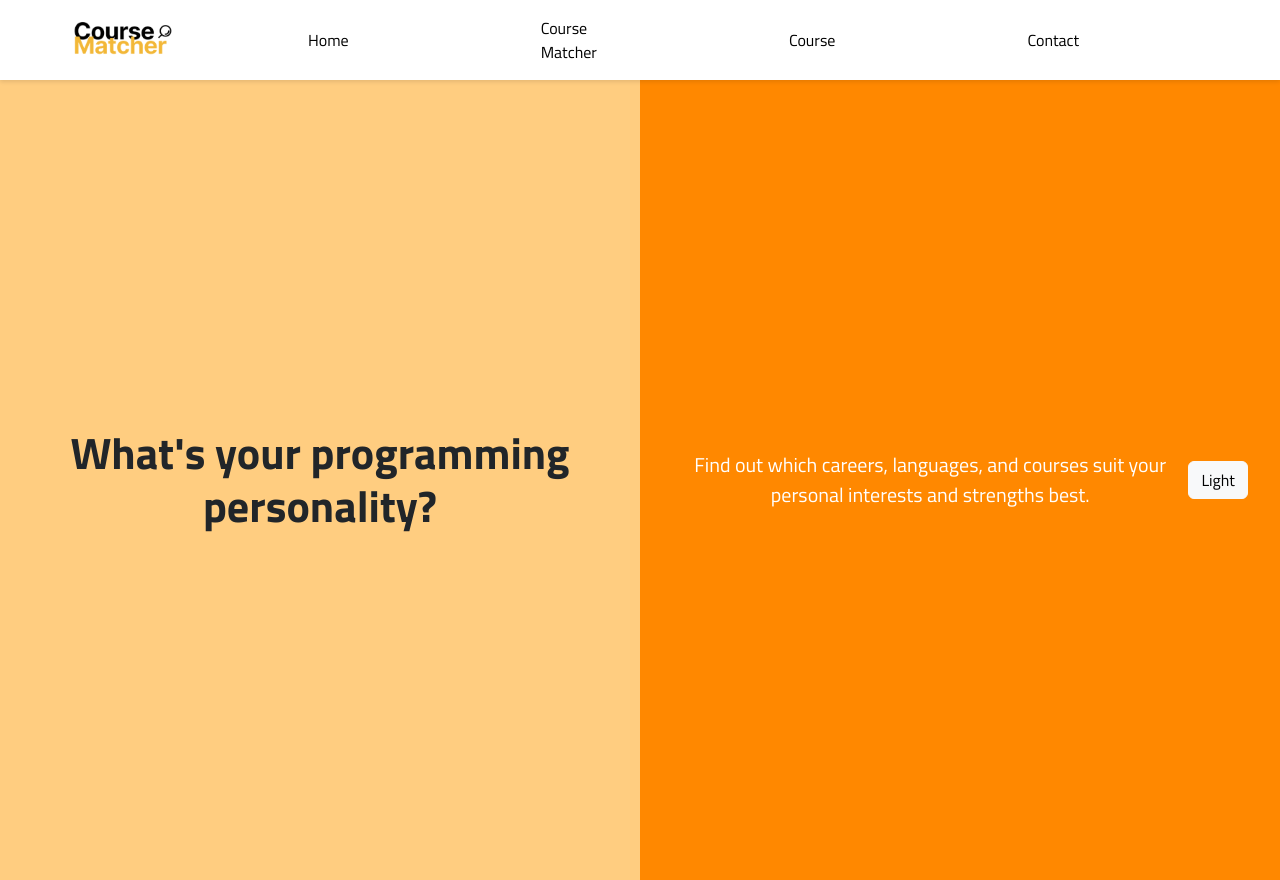
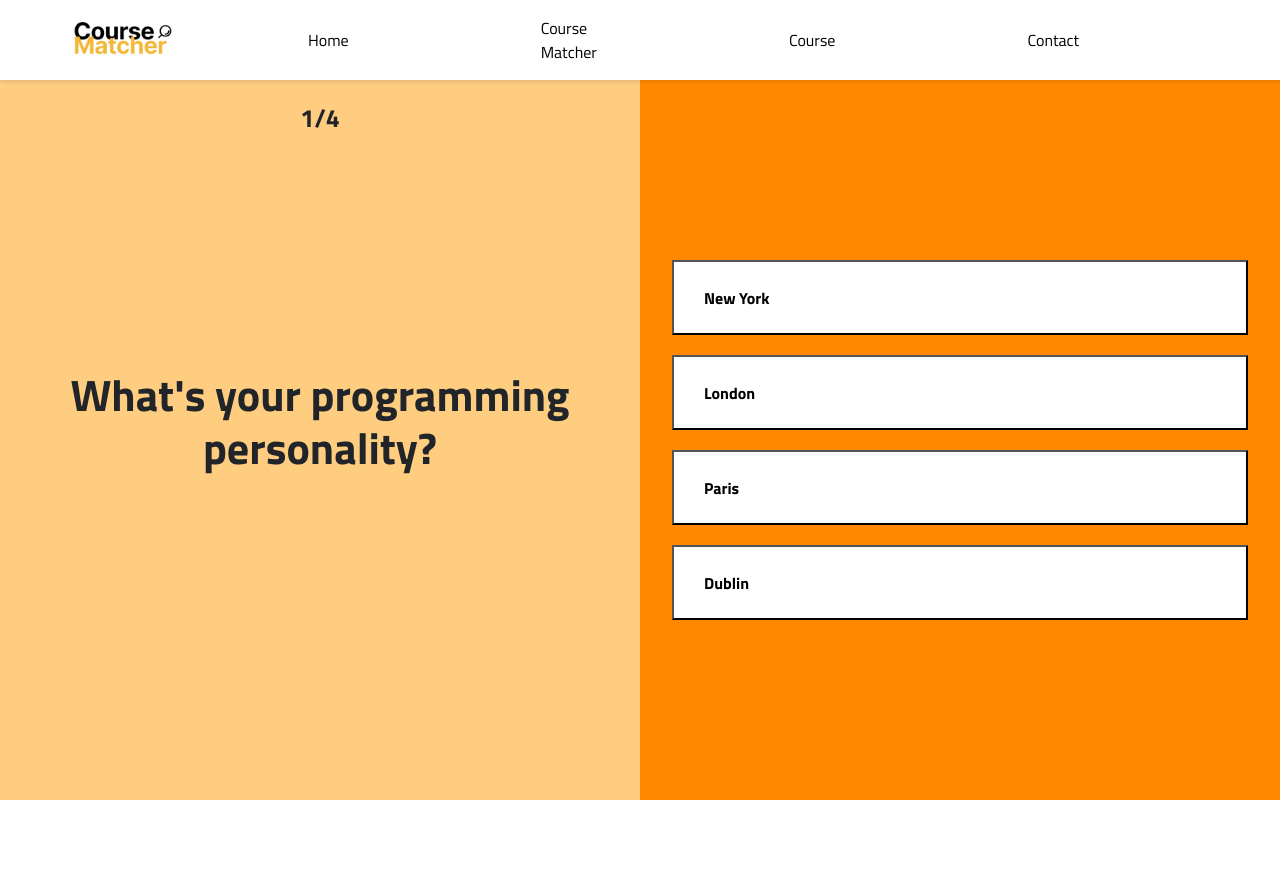
Before and after one commit to ClaytonLesmana/CourseRecommendationSystem, a React (Vite) app: page /CourseMatcher in a window 1280 px wide. After the commit the page ends 800 px from the top, so only its background shows below. Built offline with nearby package versions, Linux system fonts and the light colour scheme.

Commit message:
CourseMatcher Questionaire BETA Update

```diff
--- a/src/Pages/CourseMatcher.jsx
+++ b/src/Pages/CourseMatcher.jsx
@@ -1,20 +1,92 @@
-// import Button from "./Components/Navbar";
+import React, { useState } from "react";
+import { ScrollRestoration } from "react-router-dom";
 import "../Styles/main.css";
 function CourseMatcher() {
+  const questions = [
+    {
+      questionText: "What's your programming personality?",
+      answerOptions: [
+        { answerText: "New York", isCorrect: false },
+        { answerText: "London", isCorrect: false },
+        { answerText: "Paris", isCorrect: true },
+        { answerText: "Dublin", isCorrect: false },
+      ],
+    },
+    {
+      questionText: "Who is CEO of Tesla?",
+      answerOptions: [
+        { answerText: "Jeff Bezos", isCorrect: false },
+        { answerText: "Elon Musk", isCorrect: true },
+        { answerText: "Bill Gates", isCorrect: false },
+        { answerText: "Tony Stark", isCorrect: false },
+      ],
+    },
+    {
+      questionText: "The iPhone was created by which company?",
+      answerOptions: [
+        { answerText: "Apple", isCorrect: true },
+        { answerText: "Intel", isCorrect: false },
+        { answerText: "Amazon", isCorrect: false },
+        { answerText: "Microsoft", isCorrect: false },
+      ],
+    },
+    {
+      questionText: "How many Harry Potter books are there?",
+      answerOptions: [
+        { answerText: "1", isCorrect: false },
+        { answerText: "4", isCorrect: false },
+        { answerText: "6", isCorrect: false },
+        { answerText: "7", isCorrect: true },
+      ],
+    },
+  ];
+
+  const [currentQuestion, setCurrentQuestion] = useState(0);
+
+  const [showScore, setShowScore] = useState(false);
+
+  const [score, setScore] = useState(0);
+  const handleAnswerButtonClick = (isCorrect) => {
+    if (isCorrect === true) {
+      setScore(score + 1);
+    }
+
+    const nextQuestion = currentQuestion + 1;
+    if (nextQuestion < questions.length) {
+      setCurrentQuestion(nextQuestion);
+    } else {
+      setShowScore(true);
+    }
+  };
   return (
     <div className="course-matcher-container">
-      <div className="questions-section">
-        <h3 className="question-text">What's your programming personality?</h3>
-      </div>
-      <div className="answers-section">
-        <p className="answer-text">
-          Find out which careers, languages, and courses suit your personal
-          interests and strengths best.
-        </p>
-        <button type="button" class="btn btn-light">
-          Light
-        </button>
-      </div>
+      {showScore ? (
+        <div className="score-sction">
+          You scored {score} out of {questions.length}
+        </div>
+      ) : (
+        <>
+          <div className="questions-section">
+            <div className="question-count">
+              <span>{currentQuestion + 1}</span>/{questions.length}
+            </div>
+            <div className="question-text">
+              {questions[currentQuestion].questionText}
+            </div>
+          </div>
+
+          <div className="answers-section">
+            {questions[currentQuestion].answerOptions.map((answerOptions) => (
+              <button
+                onClick={() => handleAnswerButtonClick(answerOptions.isCorrect)}
+                className="button-questionaire"
+              >
+                {answerOptions.answerText}
+              </button>
+            ))}
+          </div>
+        </>
+      )}
     </div>
   );
 }
--- a/src/Styles/main.css
+++ b/src/Styles/main.css
@@ -85,21 +85,25 @@ nav {
 
 .course-matcher-container {
     display: flex;
-    height: 100vh;  /* This ensures the container takes up the full height of the viewport */
+    height: 90vh;  /* This ensures the container takes up the full height of the viewport */
     width: 100%;   /* This ensures the container takes up the full width of the viewport */
-    overflow: hidden;  /* Prevents any overflow from child elements */
+    overflow: hidden; /* Prevents any overflow from child elements */
 }
+
 
 .questions-section {
     flex: 1;
     padding: 20px;
     background-color: #fFCD80;  /* Light blue color for questions section */
-    overflow-y: auto;  /* Allows scrolling if content exceeds the height */
+    overflow-y: auto; /* Allows scrolling if content exceeds the height */
 	display: flex;
     align-items: center;
     justify-content: center;
     position: relative;
     padding: 3.5rem 2rem;
+	flex-direction: column; /* Stack children vertically */
+    /* justify-content: flex-start; Align children to the top */
+    padding-top: 20px; /* Add some padding to the top */
     text-align: center;
 }
 
@@ -114,7 +118,50 @@ nav {
     position: relative;
     padding: 3.5rem 2rem;
     text-align: center;
+	flex-direction: column; /* Stack children vertically */
+    gap: 20px; /* Add some gap between buttons */
 }
+
+.button-questionaire{
+	/* box-shadow: 10px 10px 42px 0px rgba(0, 0, 0, 0.75); */
+	width: 100%;
+	height: 75px;
+	font-size: 16px;
+	color: #000;
+	font-weight: 550;
+	background-color: #ffffff;
+	/* border-radius: 15px; */
+	display: flex;
+	padding: 20px 30px 20px;
+	justify-content: flex-start;
+	align-items: center;
+	text-align: center;
+	/* border: 5px solid #234668; */
+	/* cursor: pointer; */
+    margin: 0 auto; /* Center the button horizontally */
+}
+
+/* .score-section{
+	display: flex;
+	justify-content: center;
+    font-weight: 700;
+} */
+
+.question-count{
+	position: absolute;
+	top: 20px; /* Adjust this value as needed */
+    left: 50%; /* Center the element horizontally */
+    transform: translateX(-50%); /* Shift the element left by half its width to truly center it */
+    width: 100%; /* Take full width */
+    text-align: center; /* Center the text */
+    margin-bottom: 20px; /* Add some margin to the bottom */
+	font-weight: 700;
+	font-size: 25px;
+}
+
+/* .question-count span {
+	font-size
+} */
 
 
 @media only screen and (max-width: 1200px) {
```
Also changed, not shown: src/Components/Dropdown.jsx (added).
